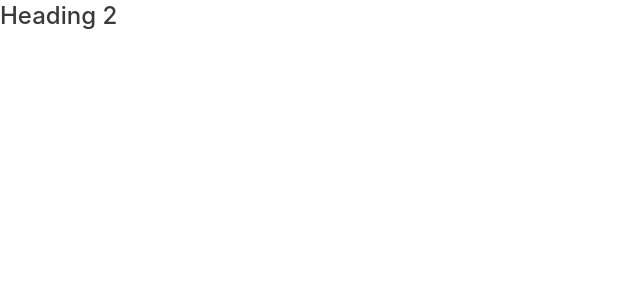
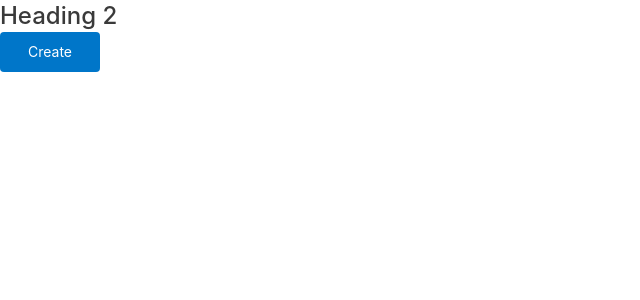
Before and after one commit to LamTranTQL/form-shipment, a React (Create React App) app: page / in a window 1280 px wide. Shown: the top 300 px of the page, without its empty margins (0-640 px from the left). Built offline with nearby package versions, Linux system fonts and the light colour scheme.

Commit message:
[button]-create_submit_button_and_style_hover_active

```diff
--- a/src/App.tsx
+++ b/src/App.tsx
@@ -1,11 +1,14 @@
 import React from "react";
 import "./App.css";
 import Typography from "./components/Typography/typography.component";
+import SubmitButton from "./components/Button/Submit/submitButton.component";
 
 function App() {
   return (
     <div className="App">
       <Typography children="Heading 2" type="heading2" as="h2" />
+
+      <SubmitButton children="Create" />
     </div>
   );
 }
--- /dev/null
+++ b/src/components/Button/Submit/submitButton.component.tsx
@@ -0,0 +1,16 @@
+import { forwardRef } from "react";
+import { Ref, SubmitProps } from "./submitButton.interface";
+import { Input } from "./submitButton.styled";
+
+const SubmitButton = forwardRef<Ref, SubmitProps>((props, ref) => {
+  return (
+    <Input
+      className="submit-button"
+      ref={ref}
+      value={props.children}
+      type="submit"
+    />
+  );
+});
+
+export default SubmitButton;
--- /dev/null
+++ b/src/components/Button/Submit/submitButton.interface.ts
@@ -0,0 +1,5 @@
+export interface SubmitProps {
+  children: string;
+}
+
+export type Ref = HTMLInputElement;
--- /dev/null
+++ b/src/components/Button/Submit/submitButton.styled.ts
@@ -0,0 +1,25 @@
+import styled from "styled-components";
+
+export const Input = styled.input`
+  border: none;
+  outline: none;
+  width: 100px;
+  height: 40px;
+  padding: 8px 28px;
+  border-radius: 4px;
+  background-color: #0076c9;
+  font-style: normal;
+  font-weight: 400;
+  font-size: 14px;
+  line-height: 24px;
+  color: #ffffff;
+  transition: all 0.2s linear;
+  :hover {
+    background-color: #064f86;
+    box-shadow: 0px 2px 5px 0px rgba(0, 0, 0, 0.2);
+  }
+  :active {
+    background-color: #093359;
+    box-shadow: 0px 2px 5px 0px rgba(0, 0, 0, 0.5);
+  }
+`;
```
